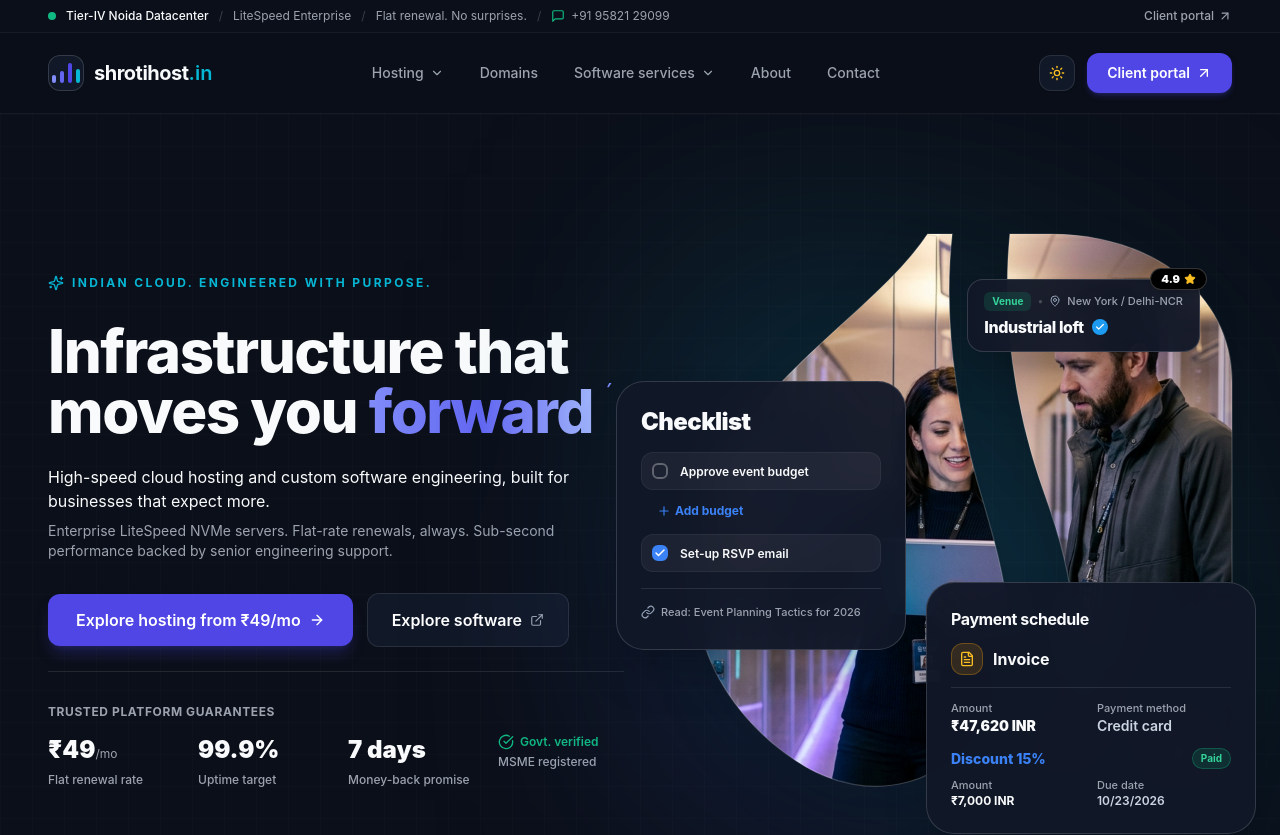
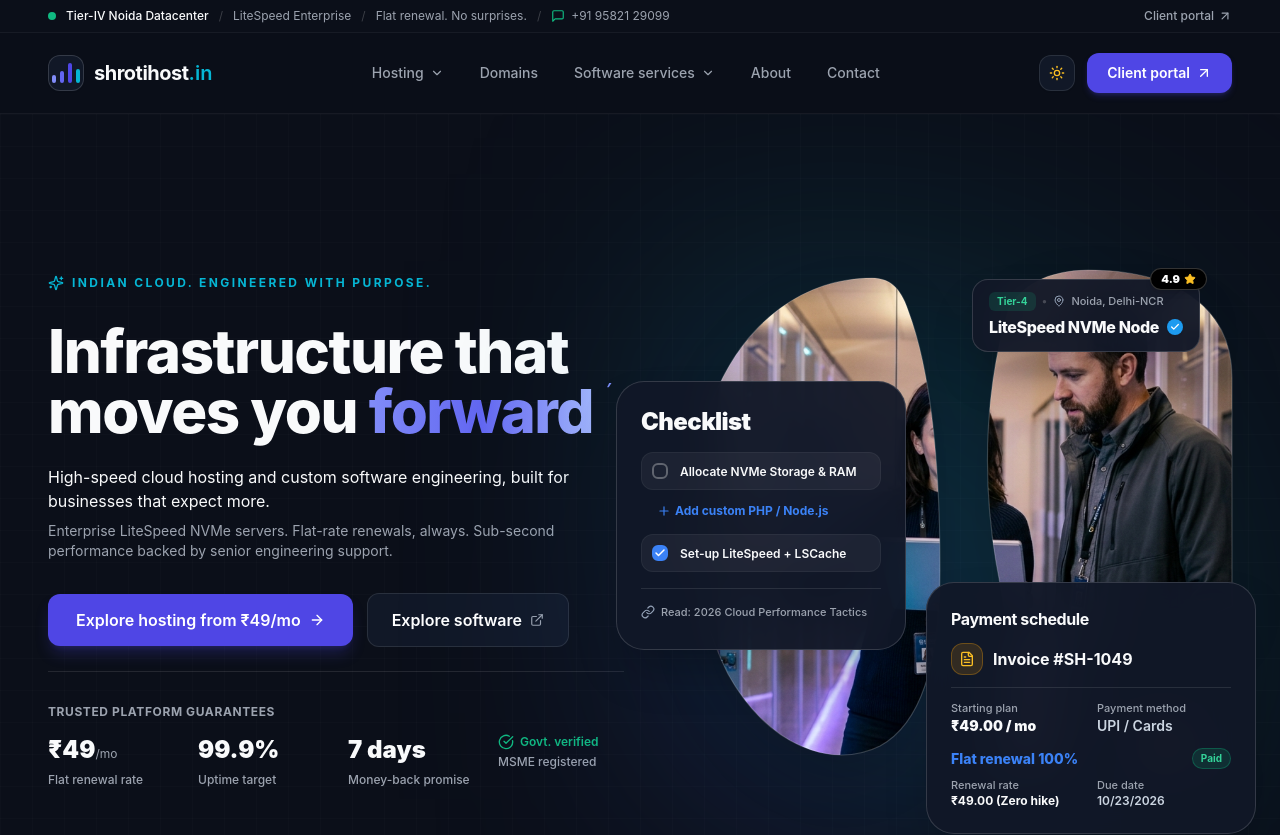
Before and after one commit to Komalgiri/shrotihost-redesign, a Next.js app: page / in a window 1280 px wide. Shown: the top 835 px of the page. Built offline with nearby package versions, Linux system fonts and the light colour scheme.

Commit message:
feat: refine cursive n dual arch portals and align cards with ShortiHost content

```diff
--- a/src/components/home/HeroShowcase.tsx
+++ b/src/components/home/HeroShowcase.tsx
@@ -17,57 +17,57 @@ export const HeroShowcase: React.FC<HeroShowcaseProps> = ({
   });
 
   return (
-    <div className="relative w-full max-w-[680px] mx-auto lg:ml-auto select-none pt-2 pb-6">
+    <div className="relative w-full max-w-[700px] mx-auto lg:ml-auto select-none pt-2 pb-6">
       {/* 1. AMBIENT GLOW BACKDROP */}
       <div className="absolute top-1/2 left-1/2 -translate-x-1/2 -translate-y-1/2 w-[540px] h-[540px] bg-gradient-to-tr from-indigo-600/25 via-cyan-500/20 to-transparent blur-[130px] pointer-events-none" />
 
-      {/* 2. DUAL ORGANIC SWOOPING PORTAL (MATCHING REFERENCE MOCKUP EXACTLY) */}
+      {/* 2. DUAL ARCHED CURSIVE 'n' PORTAL MATCHING REFERENCE MOCKUP */}
       <div className="relative w-full h-[520px] sm:h-[600px] md:h-[640px] overflow-visible">
         <svg
-          viewBox="0 0 700 700"
+          viewBox="0 0 720 680"
           className="w-full h-full drop-shadow-2xl overflow-visible select-none"
         >
           <defs>
-            {/* Shape 1: Left Swooping Petal Ribbon */}
-            <clipPath id="hero-left-organic">
-              <path d="M 330,0 C 270,90 140,160 80,280 C 10,420 50,560 170,640 C 260,700 360,670 410,580 C 450,500 420,400 390,300 C 360,190 350,90 360,0 Z" />
+            {/* Shape 1: Left Hump of cursive 'n' (Rounded top arch & smooth base bowl) */}
+            <clipPath id="hero-left-hump">
+              <path d="M 270,35 C 190,35 110,85 70,190 C 30,300 40,430 90,530 C 140,620 220,650 280,620 C 335,590 355,505 355,400 C 355,275 345,155 315,75 C 305,45 290,35 270,35 Z" />
             </clipPath>
 
-            {/* Shape 2: Right Arched Canopy */}
-            <clipPath id="hero-right-organic">
-              <path d="M 430,0 C 420,100 435,210 470,310 C 510,420 530,520 470,640 L 700,640 L 700,180 C 700,70 600,0 480,0 Z" />
+            {/* Shape 2: Right Hump of cursive 'n' (Inner valley, rounded top crest, & upward flick cut) */}
+            <clipPath id="hero-right-hump">
+              <path d="M 440,75 C 415,160 405,270 425,390 C 445,500 465,585 430,640 L 720,640 C 695,620 670,595 650,560 C 625,515 645,475 720,445 L 720,160 C 720,65 640,25 540,25 C 490,25 455,45 440,75 Z" />
             </clipPath>
           </defs>
 
-          {/* Continuous Photographic Image mapped across both organic shapes */}
+          {/* Continuous Photographic Image mapped across both humps */}
           <image
             href={imageSrc}
             x="0"
             y="0"
-            width="700"
-            height="700"
+            width="720"
+            height="680"
             preserveAspectRatio="xMidYMid slice"
-            clipPath="url(#hero-left-organic)"
+            clipPath="url(#hero-left-hump)"
           />
           <image
             href={imageSrc}
             x="0"
             y="0"
-            width="700"
-            height="700"
+            width="720"
+            height="680"
             preserveAspectRatio="xMidYMid slice"
-            clipPath="url(#hero-right-organic)"
+            clipPath="url(#hero-right-hump)"
           />
 
-          {/* Architectural Glass Highlights / Contours */}
+          {/* Architectural Glass Highlights / Contours along the cursive 'n' curves */}
           <path
-            d="M 330,0 C 270,90 140,160 80,280 C 10,420 50,560 170,640 C 260,700 360,670 410,580 C 450,500 420,400 390,300 C 360,190 350,90 360,0 Z"
+            d="M 270,35 C 190,35 110,85 70,190 C 30,300 40,430 90,530 C 140,620 220,650 280,620 C 335,590 355,505 355,400 C 355,275 345,155 315,75 C 305,45 290,35 270,35 Z"
             fill="none"
             className="stroke-slate-300/40 dark:stroke-white/20"
             strokeWidth="1.5"
           />
           <path
-            d="M 430,0 C 420,100 435,210 470,310 C 510,420 530,520 470,640 L 700,640 L 700,180 C 700,70 600,0 480,0 Z"
+            d="M 440,75 C 415,160 405,270 425,390 C 445,500 465,585 430,640 L 720,640 C 695,620 670,595 650,560 C 625,515 645,475 720,445 L 720,160 C 720,65 640,25 540,25 C 490,25 455,45 440,75 Z"
             fill="none"
             className="stroke-slate-300/40 dark:stroke-white/20"
             strokeWidth="1.5"
@@ -75,10 +75,10 @@ export const HeroShowcase: React.FC<HeroShowcaseProps> = ({
         </svg>
 
         {/* =========================================================================
-            3. FLOATING UI WIDGET CARDS MATCHING REFERENCE MOCKUP EXACTLY
+            3. FLOATING UI WIDGET CARDS MATCHING REFERENCE MOCKUP & SHORTIHOST CONTENT
             ========================================================================= */}
 
-        {/* CARD 1: CHECKLIST CARD (Left side, overlapping the swooping curve) */}
+        {/* CARD 1: SETUP CHECKLIST CARD (Left side, overlapping the left hump) */}
         <div className="absolute -left-2 sm:-left-6 md:-left-8 lg:-left-10 top-[26%] sm:top-[28%] z-20 w-[240px] sm:w-[275px] md:w-[290px] bg-white/95 dark:bg-[#111827]/95 border border-slate-100 dark:border-white/15 rounded-[28px] p-5 sm:p-6 shadow-[0_20px_50px_rgba(0,0,0,0.14)] dark:shadow-2xl backdrop-blur-xl transition-all duration-300 hover:-translate-y-1">
           <h3 className="text-xl sm:text-2xl font-black text-slate-900 dark:text-[#F9FAFB] tracking-tight mb-3.5">
             Checklist
@@ -100,7 +100,7 @@ export const HeroShowcase: React.FC<HeroShowcaseProps> = ({
                 {checklist.nvme && <Check className="w-3 h-3 stroke-[3]" />}
               </span>
               <span className="text-xs font-semibold text-slate-800 dark:text-[#F9FAFB] leading-tight">
-                Approve event budget
+                Allocate NVMe Storage & RAM
               </span>
             </div>
 
@@ -111,7 +111,7 @@ export const HeroShowcase: React.FC<HeroShowcaseProps> = ({
                 className="text-xs font-bold text-[#3B82F6] hover:text-blue-600 inline-flex items-center gap-1 transition-colors"
               >
                 <Plus className="w-3.5 h-3.5" />
-                <span>Add budget</span>
+                <span>Add custom PHP / Node.js</span>
               </button>
             </div>
 
@@ -130,7 +130,7 @@ export const HeroShowcase: React.FC<HeroShowcaseProps> = ({
                 {checklist.litespeed && <Check className="w-3 h-3 stroke-[3]" />}
               </span>
               <span className="text-xs font-semibold text-slate-800 dark:text-[#F9FAFB] leading-tight">
-                Set-up RSVP email
+                Set-up LiteSpeed + LSCache
               </span>
             </div>
           </div>
@@ -142,12 +142,12 @@ export const HeroShowcase: React.FC<HeroShowcaseProps> = ({
               className="text-[11px] font-medium text-slate-400 dark:text-[#9CA3AF] hover:text-[#3B82F6] inline-flex items-center gap-1.5 transition-colors"
             >
               <LinkIcon className="w-3.5 h-3.5 text-slate-400 shrink-0" />
-              <span className="truncate">Read: Event Planning Tactics for 2026</span>
+              <span className="truncate">Read: 2026 Cloud Performance Tactics</span>
             </Link>
           </div>
         </div>
 
-        {/* CARD 2: VENUE / LOCATION PILL (Top Right overlapping the right canopy) */}
+        {/* CARD 2: DATACENTER NODE PILL (Top Right overlapping the right hump) */}
         <div className="absolute right-2 sm:right-6 md:right-8 top-[10%] sm:top-[12%] z-20 bg-white/95 dark:bg-[#111827]/95 border border-slate-100 dark:border-white/15 rounded-2xl px-4 py-3 shadow-[0_15px_35px_rgba(0,0,0,0.12)] dark:shadow-2xl backdrop-blur-xl transition-all duration-300 hover:-translate-y-1">
           {/* Black Rating Badge attached to top right corner */}
           <div className="absolute -top-3 -right-2 bg-slate-950 dark:bg-black text-white text-[11px] font-black px-2.5 py-0.5 rounded-full flex items-center gap-1 shadow-md border border-white/20">
@@ -155,20 +155,20 @@ export const HeroShowcase: React.FC<HeroShowcaseProps> = ({
             <Star className="w-3 h-3 fill-amber-400 text-amber-400" />
           </div>
 
-          {/* Venue & Location Row */}
+          {/* Node & Location Row */}
           <div className="flex items-center gap-1.5 text-[11px] text-slate-500 dark:text-[#9CA3AF] font-medium">
             <span className="px-2 py-0.5 rounded-md bg-emerald-50 dark:bg-emerald-500/15 text-emerald-700 dark:text-emerald-400 font-bold text-[10px]">
-              Venue
+              Tier-4
             </span>
             <span className="text-slate-300 dark:text-white/20">•</span>
             <MapPin className="w-3 h-3 text-slate-400" />
-            <span>New York / Delhi-NCR</span>
+            <span>Noida, Delhi-NCR</span>
           </div>
 
           {/* Title & Blue Verified Badge Row */}
           <div className="flex items-center gap-2 mt-1">
             <h4 className="text-sm sm:text-base font-extrabold text-slate-900 dark:text-[#F9FAFB] tracking-tight">
-              Industrial loft
+              LiteSpeed NVMe Node
             </h4>
             <span className="w-4 h-4 rounded-full bg-[#1D9BF0] flex items-center justify-center text-white shrink-0 shadow-sm">
               <Check className="w-2.5 h-2.5 stroke-[3]" />
@@ -176,7 +176,7 @@ export const HeroShowcase: React.FC<HeroShowcaseProps> = ({
           </div>
         </div>
 
-        {/* CARD 3: PAYMENT SCHEDULE & INVOICE CARD (Bottom Right) */}
+        {/* CARD 3: PAYMENT & RENEWAL SCHEDULE (Bottom Right) */}
         <div className="absolute -right-2 sm:-right-4 md:-right-6 bottom-0 sm:bottom-2 z-20 w-[270px] sm:w-[310px] md:w-[330px] bg-white/95 dark:bg-[#111827]/95 border border-slate-100 dark:border-white/15 rounded-[28px] p-5 sm:p-6 shadow-[0_25px_60px_rgba(0,0,0,0.15)] dark:shadow-2xl backdrop-blur-xl transition-all duration-300 hover:-translate-y-1">
           <h4 className="text-sm sm:text-base font-bold text-slate-900 dark:text-[#F9FAFB] tracking-tight mb-3">
             Payment schedule
@@ -188,37 +188,37 @@ export const HeroShowcase: React.FC<HeroShowcaseProps> = ({
               <FileText className="w-4 h-4" />
             </div>
             <span className="text-base font-bold text-slate-900 dark:text-[#F9FAFB]">
-              Invoice
+              Invoice #SH-1049
             </span>
           </div>
 
           {/* Amount & Payment Method 2-Column Grid */}
           <div className="grid grid-cols-2 gap-3 pt-3">
             <div>
-              <p className="text-[11px] text-slate-400 dark:text-[#9CA3AF] font-medium">Amount</p>
-              <p className="text-xs sm:text-sm font-black text-slate-900 dark:text-[#F9FAFB]">₹47,620 INR</p>
+              <p className="text-[11px] text-slate-400 dark:text-[#9CA3AF] font-medium">Starting plan</p>
+              <p className="text-xs sm:text-sm font-black text-slate-900 dark:text-[#F9FAFB]">₹49.00 / mo</p>
             </div>
             <div>
               <p className="text-[11px] text-slate-400 dark:text-[#9CA3AF] font-medium">Payment method</p>
-              <p className="text-xs sm:text-sm font-semibold text-slate-700 dark:text-slate-300">Credit card</p>
+              <p className="text-xs sm:text-sm font-semibold text-slate-700 dark:text-slate-300">UPI / Cards</p>
             </div>
           </div>
 
-          {/* Discount & Paid Badge Row */}
+          {/* Flat Renewal Guarantee & Paid Badge Row */}
           <div className="pt-3 flex items-center justify-between">
             <span className="text-xs sm:text-sm font-extrabold text-[#3B82F6]">
-              Discount 15%
+              Flat renewal 100%
             </span>
             <span className="text-[10px] font-bold text-emerald-700 dark:text-emerald-400 bg-emerald-50 dark:bg-emerald-500/15 border border-emerald-200 dark:border-emerald-500/30 px-2 py-0.5 rounded-full">
               Paid
             </span>
           </div>
 
-          {/* Amount & Due Date 2-Column Grid */}
+          {/* Renewal Amount & Due Date 2-Column Grid */}
           <div className="grid grid-cols-2 gap-3 pt-2 text-xs">
             <div>
-              <p className="text-[11px] text-slate-400 dark:text-[#9CA3AF] font-medium">Amount</p>
-              <p className="text-xs font-bold text-slate-900 dark:text-[#F9FAFB]">₹7,000 INR</p>
+              <p className="text-[11px] text-slate-400 dark:text-[#9CA3AF] font-medium">Renewal rate</p>
+              <p className="text-xs font-bold text-slate-900 dark:text-[#F9FAFB]">₹49.00 (Zero hike)</p>
             </div>
             <div>
               <p className="text-[11px] text-slate-400 dark:text-[#9CA3AF] font-medium">Due date</p>
```
